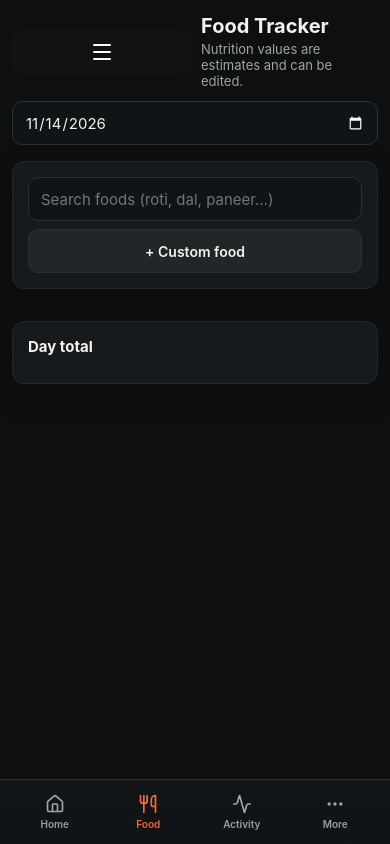
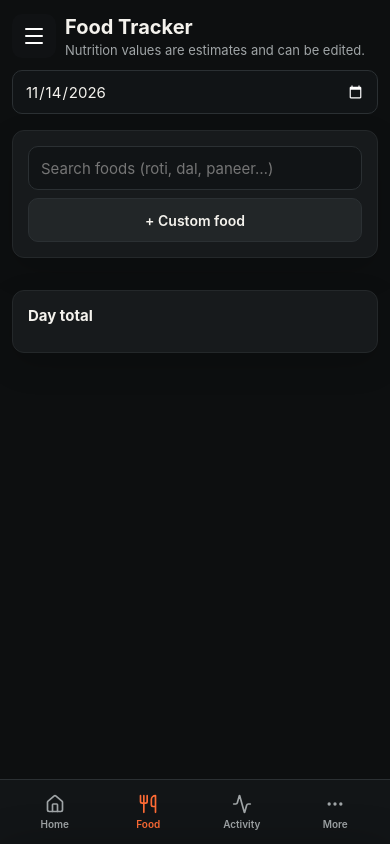
Before and after one commit to rks101307-creator/wd-pro, a website: page public/food.html in a window 390 px wide. Drawn offline with nearby package versions, Linux system fonts and the light colour scheme; no server answers.

Commit message:
Update CSS for responsive menu layout
Added styles to keep the menu compact on smaller screens.

```diff
--- a/public/css/style.css
+++ b/public/css/style.css
@@ -624,6 +624,11 @@ iframe {
 
 @media (max-width: 760px) {
     .gm { grid-template-columns: minmax(0, 1fr) }
+
+    /* Keep the menu compact so the page title has room beside it. */
+    .top > .row { flex: 1 1 auto; }
+    .top > .row .menu { flex: 0 0 44px; width: 44px; }
+    .top > .row > div { min-width: 0; }
 }
 
 @media (max-width: 380px) {
```
